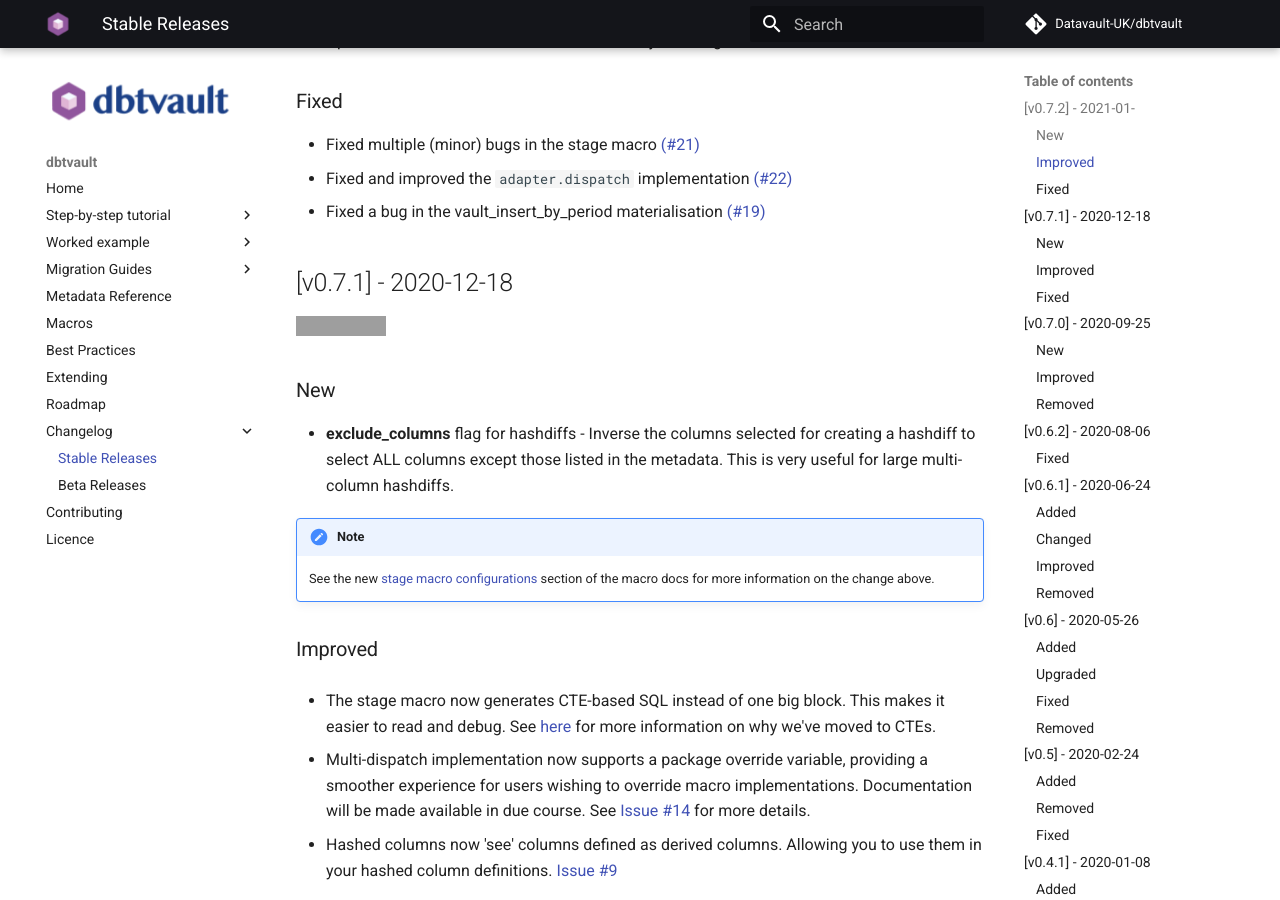
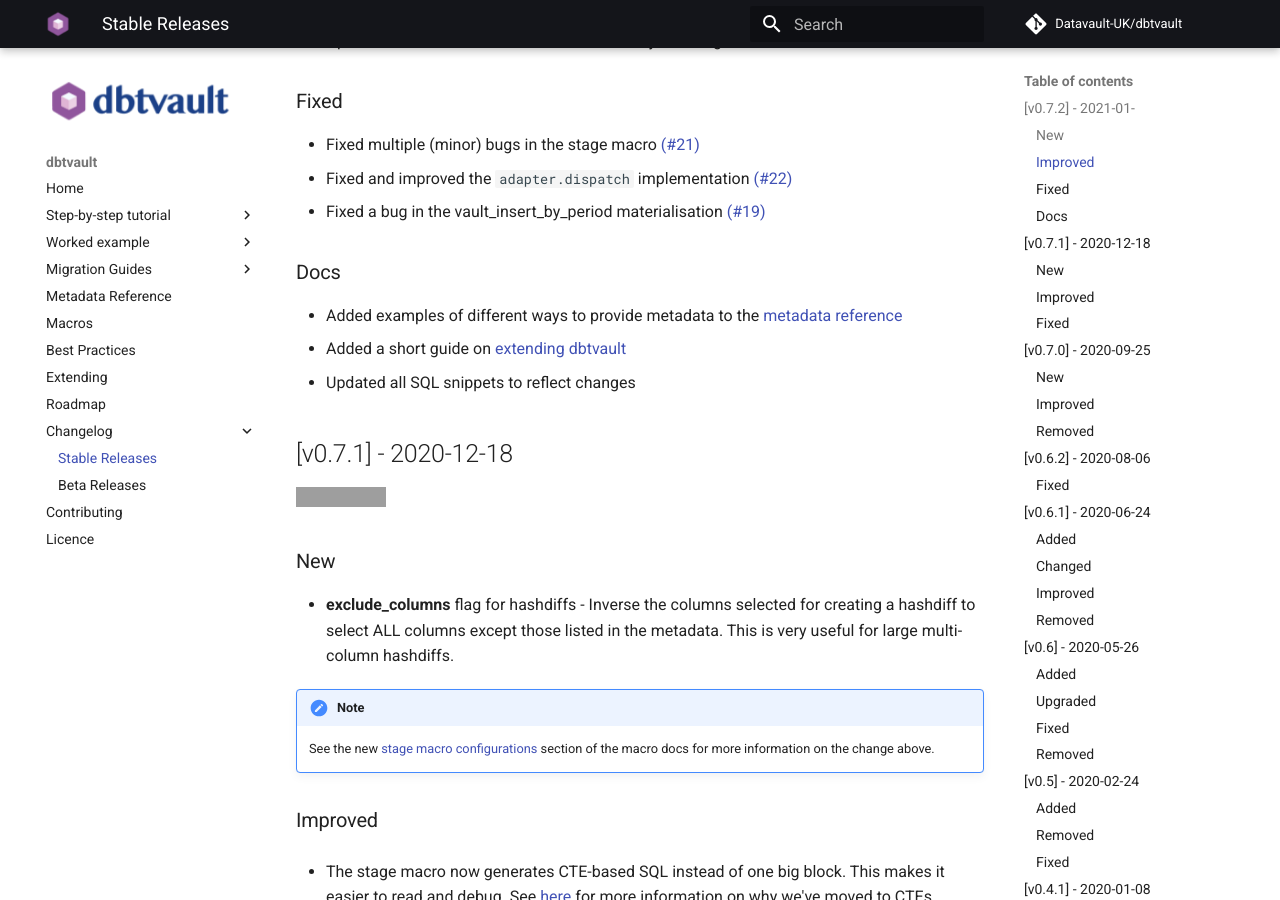
Before and after one commit to Datavault-UK/automate-dv-docs, an MkDocs documentation site: the page built from docs/changelog/stable.md, in a window 1280 px wide and 900 px high, scrolled down 1117 px. Built offline with MkDocs 1.6.1 and Material for MkDocs 9.7.7, drawn with Linux system fonts in a browser that asks for light colours; comment, search, counter and statistics services are not loaded; grey boxes are pictures that could not be loaded.

Commit message:
Added docs changes to changelog

```diff
--- a/docs/changelog/stable.md
+++ b/docs/changelog/stable.md
@@ -37,6 +37,12 @@
 - Fixed multiple (minor) bugs in the stage macro [(#21)](https://github.com/Datavault-UK/dbtvault/issues/21)
 - Fixed and improved the `adapter.dispatch` implementation [(#22)](https://github.com/Datavault-UK/dbtvault/issues/22)
 - Fixed a bug in the vault_insert_by_period materialisation [(#19)](https://github.com/Datavault-UK/dbtvault/issues/19)
+
+### Docs
+
+- Added examples of different ways to provide metadata to the [metadata reference](../metadata.md)
+- Added a short guide on [extending dbtvault](../extending.md)
+- Updated all SQL snippets to reflect changes
 
 ## [v0.7.1] - 2020-12-18
 [![Documentation Status](https://readthedocs.org/projects/dbtvault/badge/?version=v0.7.1)](https://dbtvault.readthedocs.io/en/v0.7.1/?badge=v0.7.1)
```
